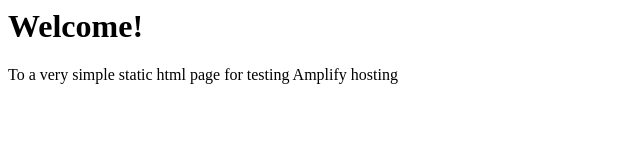
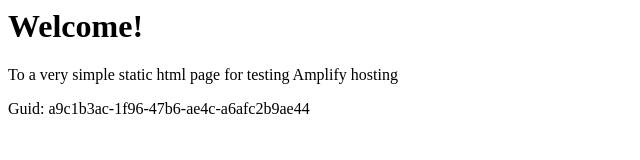
Before and after one commit to aws-aemilia-fra/Github-PR-Commit-Integration-Test-DoNotTouch-v0-preprod-eu-central-1, a website: page src/index.html in a window 1280 px wide. Shown: the whole page, without its empty margins (0-640 px from the left). Drawn offline with Linux system fonts and the light colour scheme.

Commit message:
commit from integ tests

```diff
--- a/src/index.html
+++ b/src/index.html
@@ -1,3 +1,5 @@
+
+
 <html lang="en">
 
 <head>
@@ -10,6 +12,6 @@
 <body>
     <h1>Welcome!</h1>
     <p>To a very simple static html page for testing Amplify hosting</p>
-</body>
+    <p>Guid: a9c1b3ac-1f96-47b6-ae4c-a6afc2b9ae44</p></body>
 
 </html>
```
